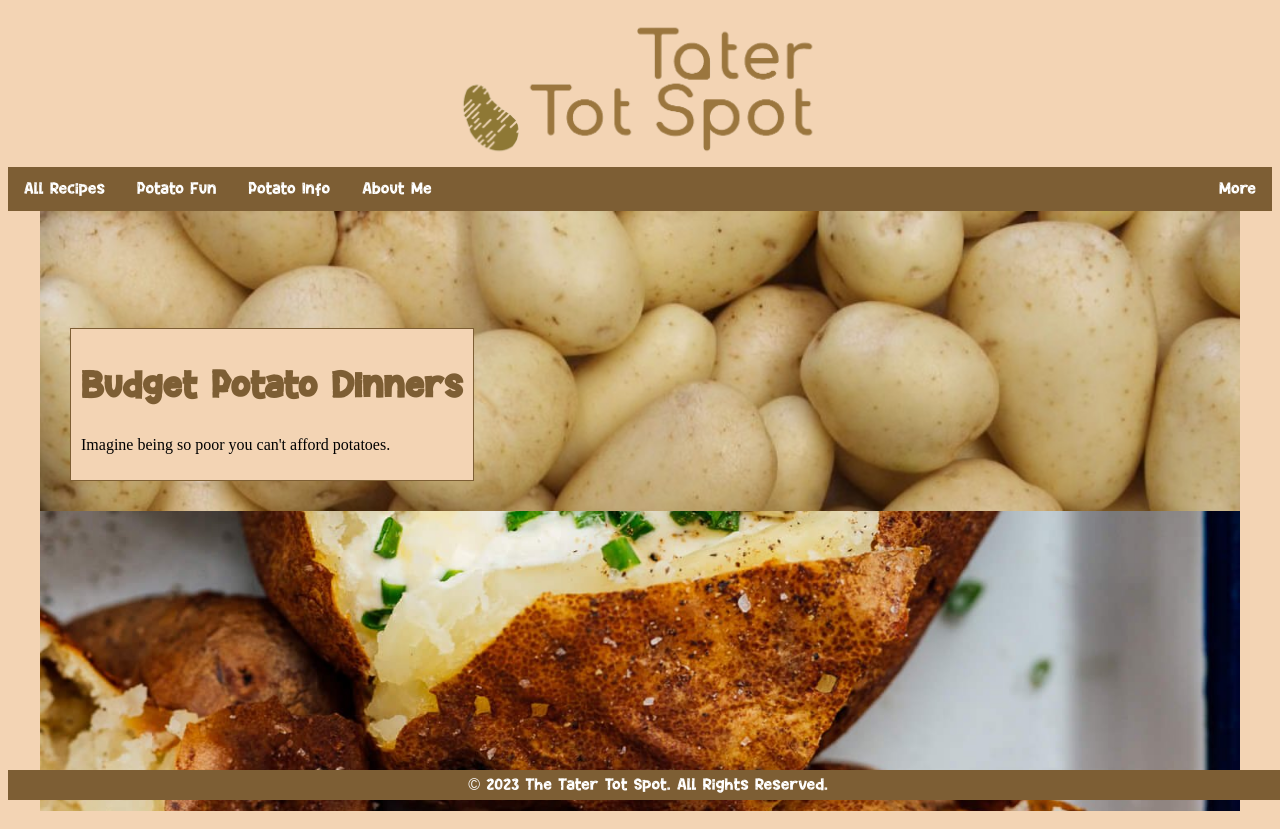
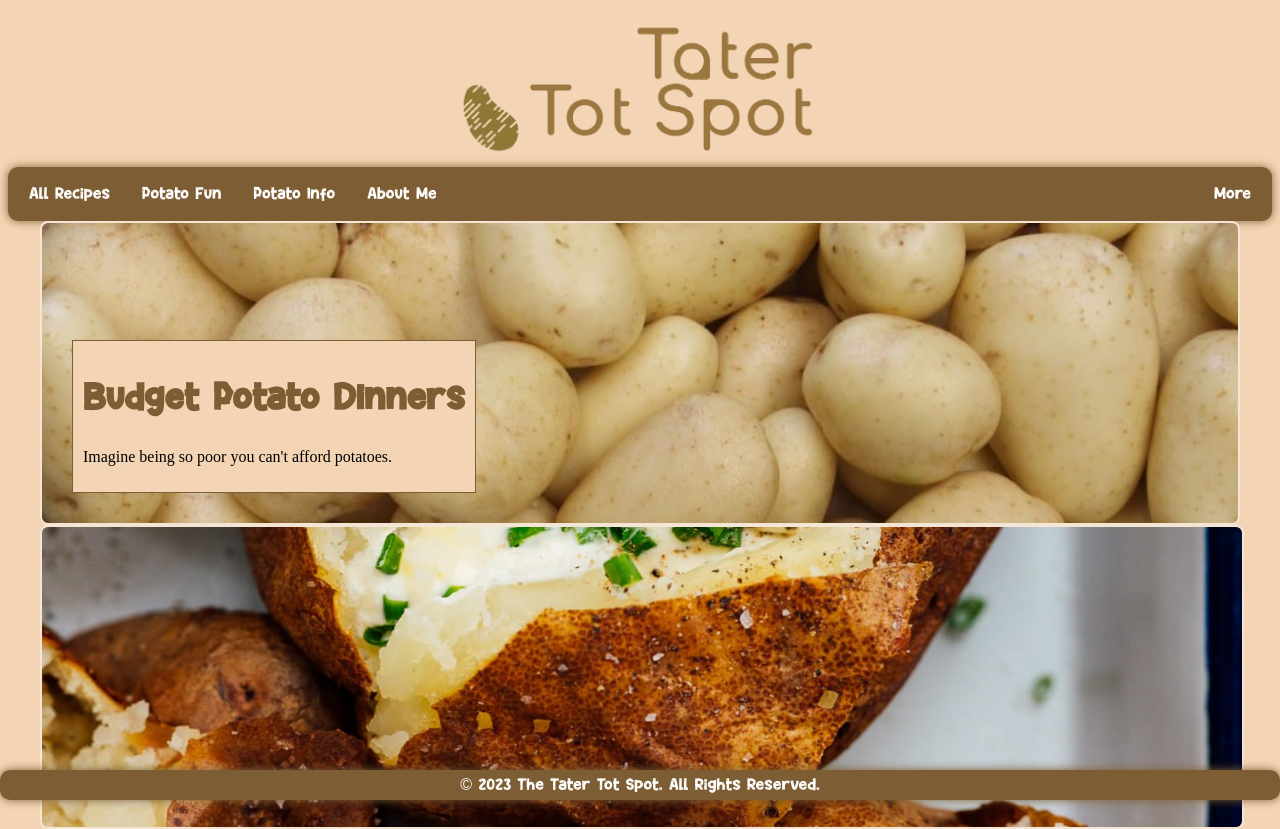
Before and after one commit to Dracevui/set08101, a plain HTML site: page index.html in a window 1280 px wide. Drawn offline with Linux system fonts and the light colour scheme.

Commit message:
stylistic border choices have been made

```diff
--- a/style.css
+++ b/style.css
@@ -77,7 +77,10 @@ margin:0;
 padding:0;
 overflow:hidden;
 background-color:#7d5e34;
-font-family:'PotatoChips',sans-serif
+font-family:'PotatoChips',sans-serif;
+border: 5px solid #7d5e34;
+border-radius: 10px;
+box-shadow: 0px 0px 10px #7d5e34;
 }
 
 .footer {
@@ -91,6 +94,12 @@ width:100%;
 font-family:'PotatoChips',sans-serif;
 position: absolute;
 bottom: 0;
+border: 5px solid #7d5e34;
+border-radius: 10px;
+box-shadow: 0px 0px 10px #7d5e34;
+box-sizing: border-box;
+left: 0;
+right: 0;
 }
 
 li {
@@ -110,7 +119,9 @@ background-image:url(resources/banner.jpg);
 background-repeat:no-repeat;
 background-size:cover;
 height:300px;
-position:relative
+position:relative;
+border: 2px solid #f5e5d5;
+border-radius: 8px;
 }
 
 .banner2 {
@@ -136,7 +147,10 @@ height: 300px;
 object-fit: cover;
 opacity: 0;
 transition: opacity 1s ease-in-out;
+border: 2px solid #f5e5d5;
+border-radius: 8px;
 }
+
 .mySlides.active {
 opacity: 1;
 }
```
Also changed, not shown: index.html (+3 -1 lines).
